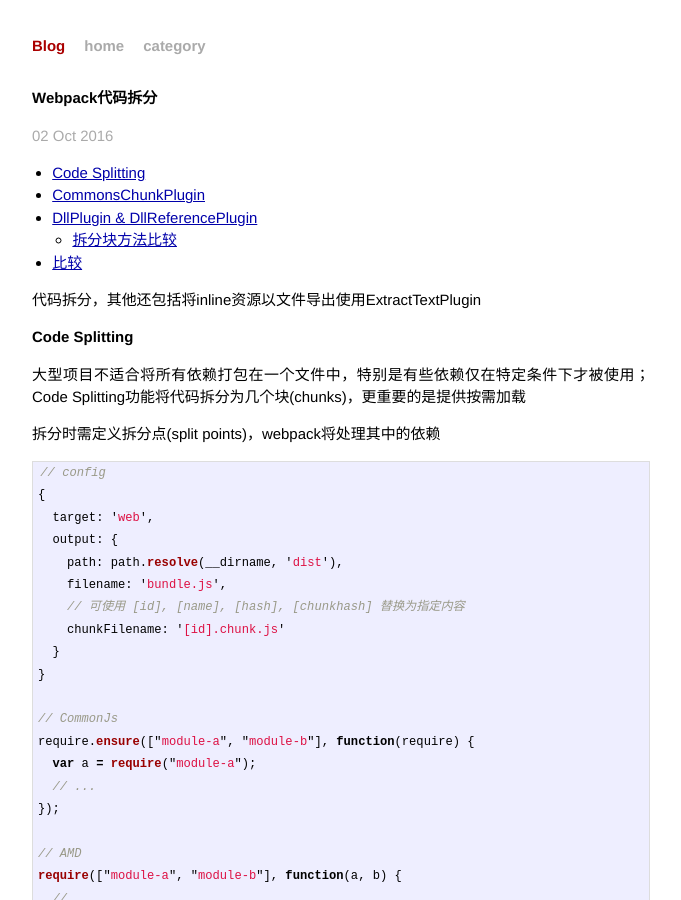
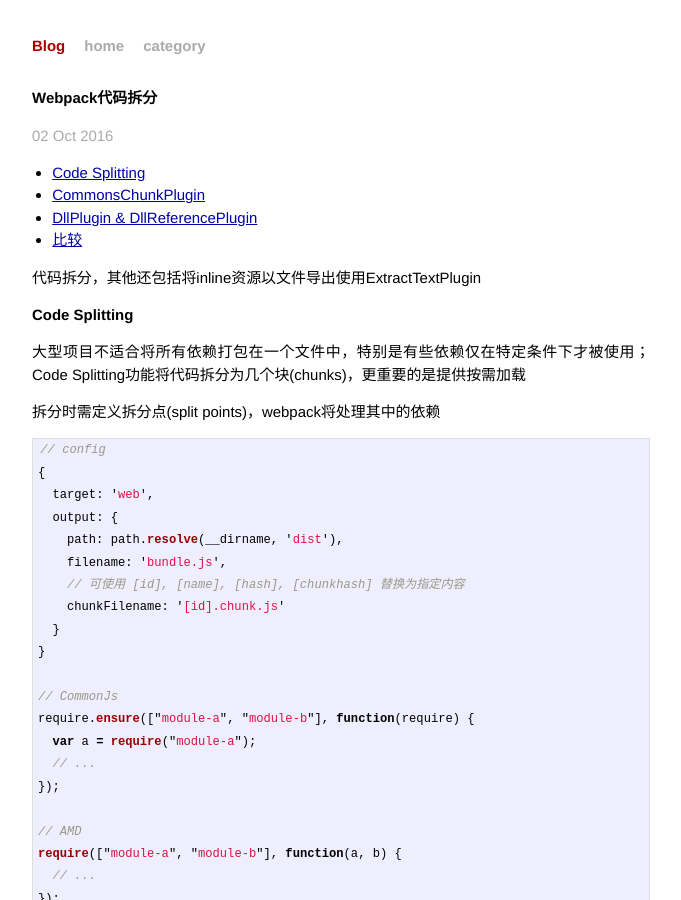
Before and after one commit to zp25/zp25.github.io, a Jekyll site: the page built from _posts/工具/2016-10-02-webpack-code-splitting.md, in a window 1280 px wide and 900 px high. Shown: the whole window, without its empty margins (299-980 px from the left). Built offline with Jekyll 4.4.1, drawn with Linux system fonts in a browser that asks for light colours.

Commit message:
Update: 导航

```diff
--- a/_posts/工具/2016-10-02-webpack-code-splitting.md
+++ b/_posts/工具/2016-10-02-webpack-code-splitting.md
@@ -7,7 +7,6 @@
 + [Code Splitting](#splitting)
 + [CommonsChunkPlugin](#common)
 + [DllPlugin & DllReferencePlugin](#dll)
-  + [拆分块方法比较](#compare)
 + [比较](#compare)
 
 代码拆分，其他还包括将inline资源以文件导出使用ExtractTextPlugin
```
